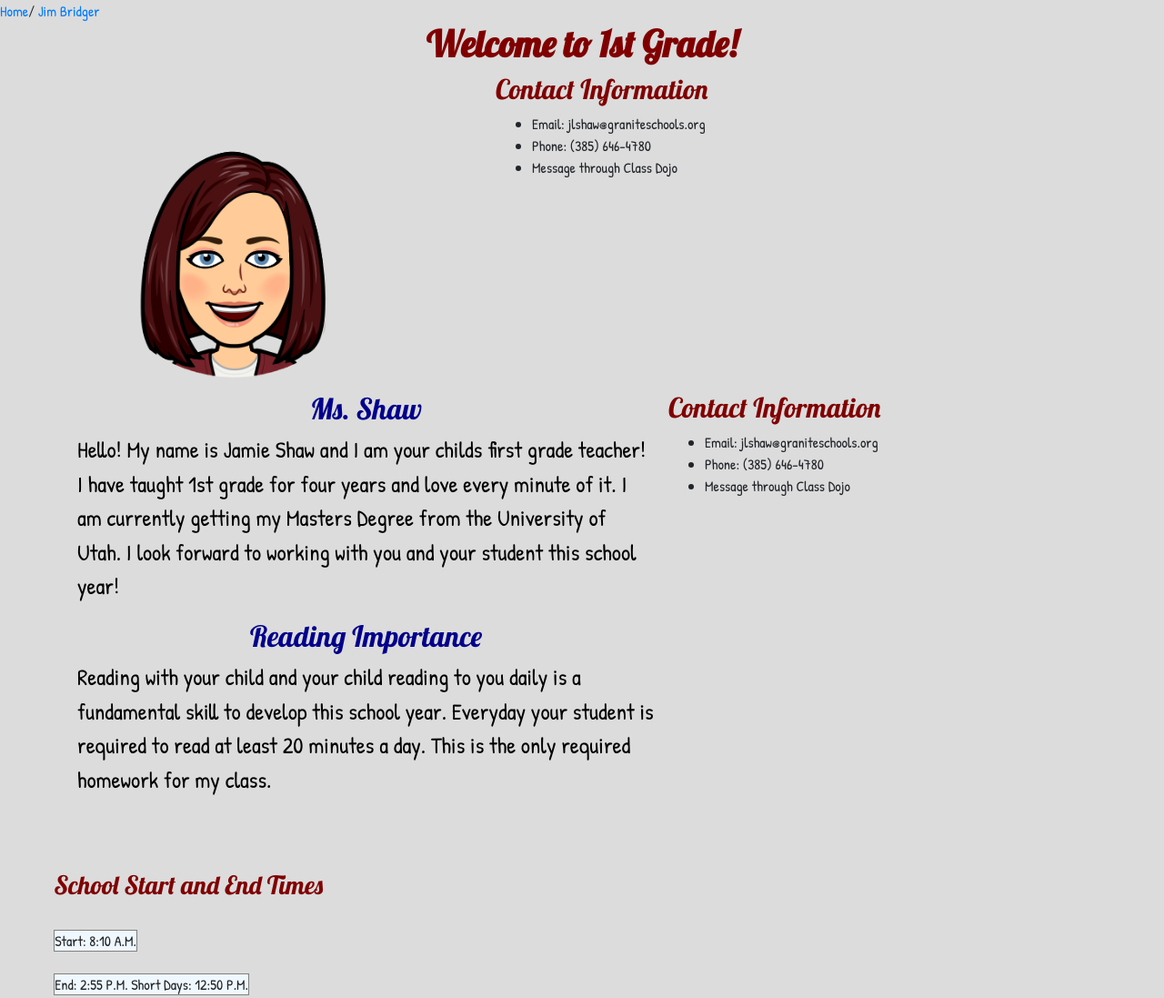
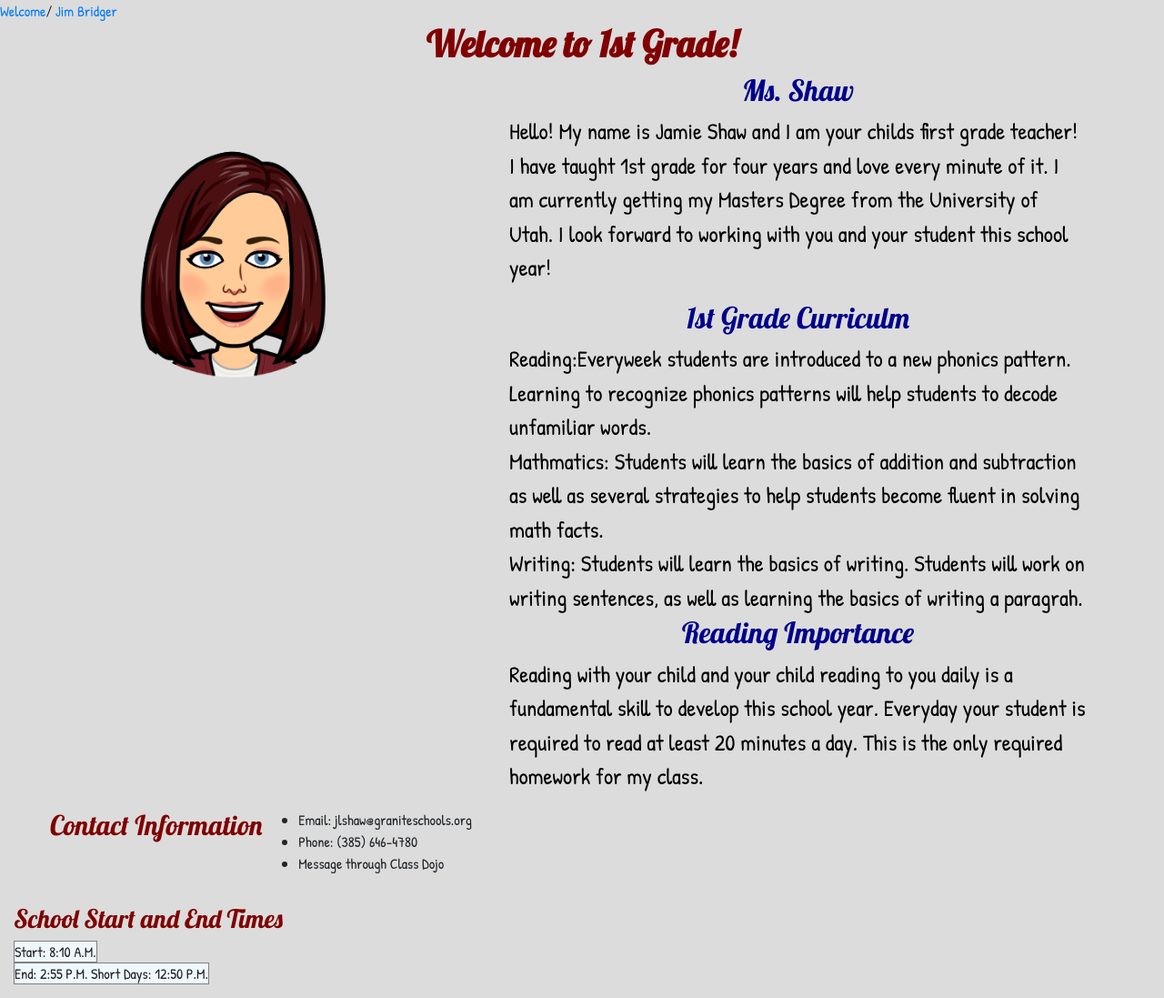
Before and after one commit to jlshaw0723/edps6560jamieshaw, a plain HTML site: page index.html in a window 1280 px wide. Shown: the whole page at 91% size. Drawn offline with nearby package versions, Linux system fonts and the light colour scheme.

Commit message:
Add files via upload

```diff
--- a/index.html
+++ b/index.html
@@ -18,11 +18,13 @@
     <title>Ms.Shaw's Classroom</title>
   </head>
   <body>
+
     <nav>
-        <a href="#">Home</a><span>/</span>
-        <a href="https://schools.graniteschools.org/bridger/" target = "_blank">Jim Bridger</a><center><h1><span style= "font-weight: bold; font-style:'Lobster',cursive; color: maroon;">Welcome to 1st Grade!</span></h1></center>
+        <a href="#">Welcome</a><span>/</span>
+        <a href="https://schools.graniteschools.org/bridger/" target = "_blank">Jim Bridger</a><center>
+
+        <h1><span style= "font-weight: bold; font-style:'Lobster',cursive; color: maroon;">Welcome to 1st Grade!</span></h1></center>
     </nav>
-
 
           <div class="container">
             <div class="row">
@@ -30,25 +32,30 @@
                 <img width="auto" height="350" src="img/Jamie%20copy.png">
                </div>
 
-                 <div>
-                <h3><span style="color: maroon; font-size: 30px; font-family: 'Lobster',cursive;">Contact Information</span></h3>
-
-          <ul>
-              <li> Email: jlshaw@graniteschools.org</li>
-              <li> Phone: (385) 646-4780</li>
-              <li> Message through Class Dojo</li>
-         </ul>
-                </div>
-
           <div class="col-7">
             <center><h2><span style="color: darkblue; font-family: 'Lobster',cursive;">Ms. Shaw </span></h2></center>
           <p id="inline_ex" style="color: black; font-size: 25px;">Hello! My name is Jamie Shaw and I am your childs first grade teacher! I have taught 1st grade for four years and love every minute of it. I am currently getting my Masters Degree from the University of Utah. I look forward to working with you and your student this school year!
           </p>
-              <center><h2><span style="color: darkblue; font-family:'Lobster', cursive;"> Reading Importance </span></h2></center>
-          <p id="inline_ex" style="color: black; font-size: 25px;">Reading with your child and your child reading to you daily is a fundamental skill to develop this school year. Everyday your student is required to read at least 20 minutes a day. This is the only required homework for my class.</p>
+    <center><h2><span style="color: darkblue;">1st Grade Curriculm</span>
+    </center>
+    </h2>
+
+  <div class="flex-container"><span style="color:black; font-size: 25px;">
+  <div>Reading:Everyweek students are introduced to a new phonics pattern. Learning to recognize phonics patterns will help students to decode unfamiliar words.</div>
+
+  <div>Mathmatics: Students will learn the basics of addition and subtraction as well as several strategies to help students become fluent in solving math facts.</div>
+
+  <div>Writing: Students will learn the basics of writing. Students will work on writing sentences, as well as learning the basics of writing a paragrah.</div></span>
 </div>
 
-            <div class="">
+
+        <center><h2><span style="color: darkblue; font-family:'Lobster', cursive;"> Reading Importance </span></h2>
+        </center>
+          <p id="inline_ex" style="color: black; font-size: 25px;">Reading with your child and your child reading to you daily is a fundamental skill to develop this school year. Everyday your student is required to read at least 20 minutes a day. This is the only required homework for my class.</p>
+
+        </div>
+
+            <div class="row">
                 <h3><span style="color: maroon; font-size: 30px; font-family: 'Lobster',cursive;">Contact Information</span></h3>
 
           <ul>
@@ -59,20 +66,15 @@
                 </div>
             </div>
         </div>
-
             <div id="playground" class="container-fluid">
                 <div class="row">
                     <div id="parent_container" class="col">
                         <h3 style="color: maroon;" class="mt-3">School Start and End Times</h3>
                         <div id="box_1"><span style="background-color: aliceblue;border: 1px solid gray;">Start: 8:10 A.M.</span></div>
-
                         <div id="box_2"><span style="background-color: aliceblue; border: 1px solid gray;">End: 2:55 P.M. Short Days: 12:50 P.M.</span></div>
             </div>
         </div>
       </div>
-
-
-
 
 
     <!-- Optional JavaScript -->
```
Lines whose indentation alone changed are shown as unchanged.
